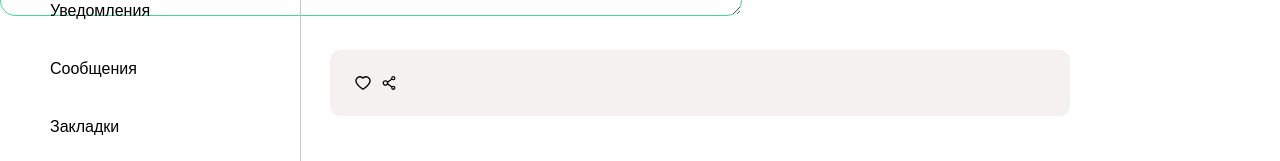
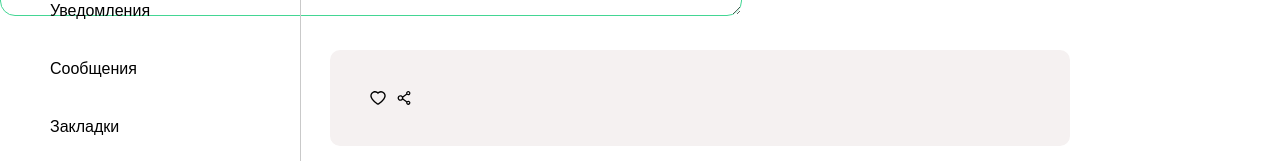
Before and after one commit to oksanaBir/social-net, a React app: page / in a window 1280 px wide. Shown: the part 126-287 px from the top of the page. Built offline with nearby package versions, Linux system fonts and the light colour scheme.

Commit message:
props changed

```diff
--- a/src/components/Post.js
+++ b/src/components/Post.js
@@ -5,18 +5,18 @@ import Text from '../ui/Text';
 import { HeartOutlined, ShareAltOutlined } from '@ant-design/icons';
 import PostWrapper from '../ui/PostWrapper';
 
-export default function Post({ text, onLikeClick, onShareClick }) {
+export default function Post({ text, likePost, sharePost }) {
     return(
         <PostWrapper postWrapper={true}>
             <Text>{ text }</Text>
-            <FlexBox direction={flexDirection.row}>
+            <FlexBox direction={flexDirection.row} margin={15}>
                 <HeartOutlined
                     style={{ margin: '5px' }}
-                    onClick={onLikeClick}
+                    onClick={likePost}
                 />
                 <ShareAltOutlined
                     style={{ margin: '5px' }}
-                    onClick={onShareClick}
+                    onClick={sharePost}
                 />
             </FlexBox>
         </PostWrapper>
```
